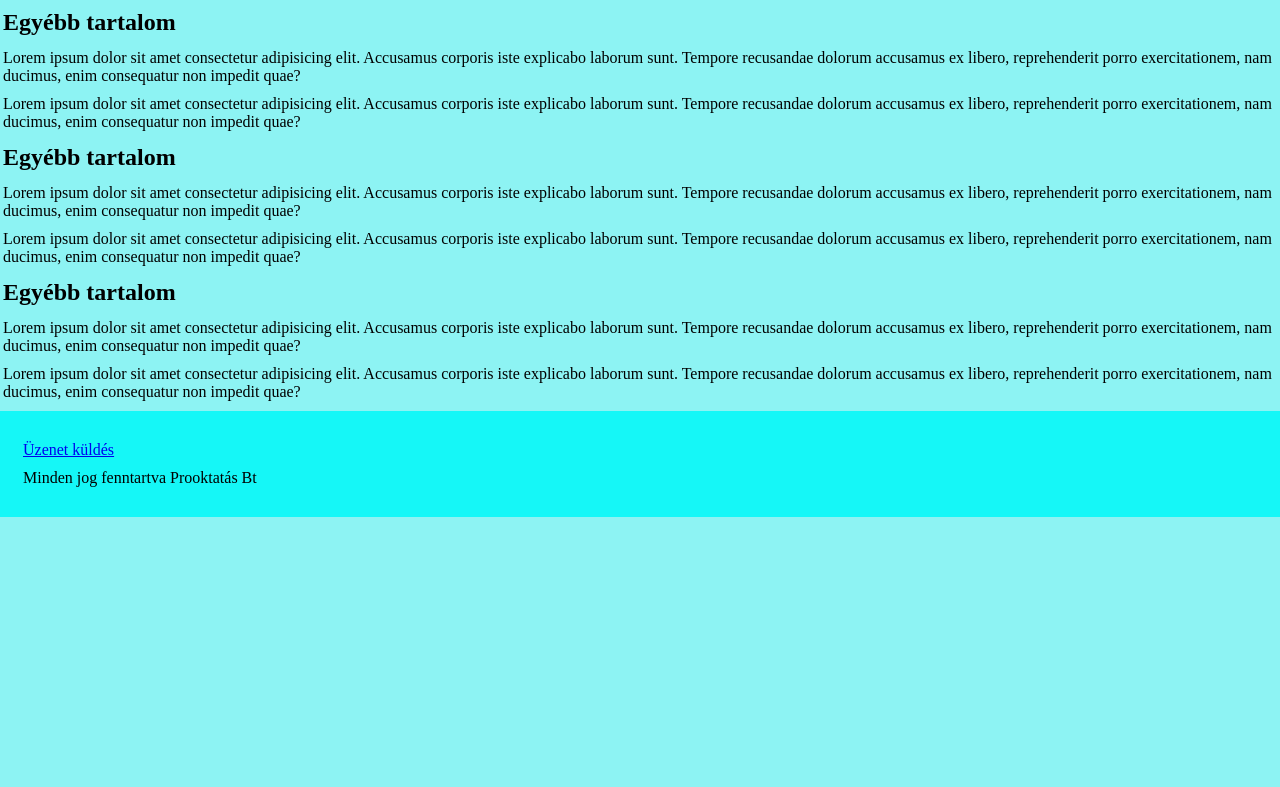
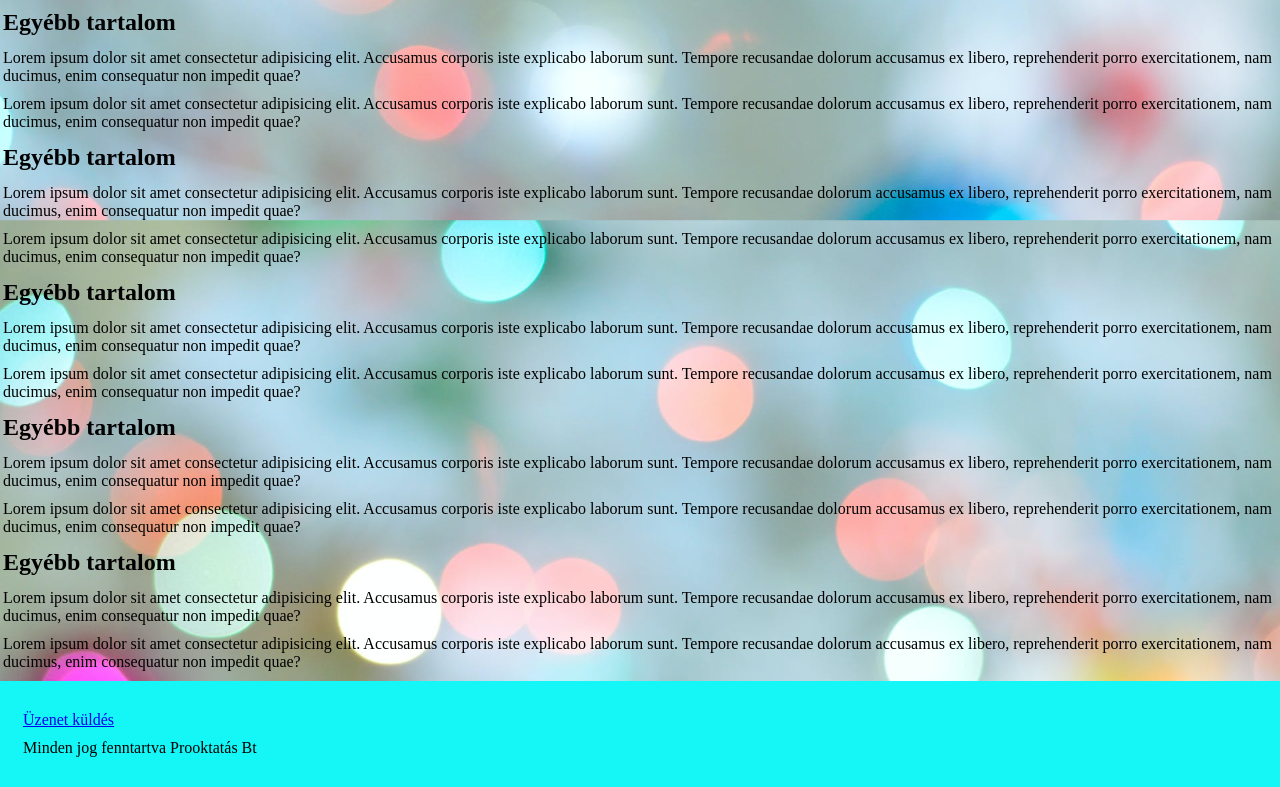
Before and after one commit to mdez81/mdez81.github.io, a plain HTML site: page index.html in a window 1280 px wide. Shown: the part 631-1418 px from the top of the page. Before the commit the page ends 1148 px from the top, so only its background shows below. Drawn offline with Linux system fonts and the light colour scheme.

Commit message:
background image

```diff
--- a/css/style.css
+++ b/css/style.css
@@ -6,6 +6,9 @@
 
 body{
     background-color: #8df3f3;
+    background-image: url(../img/background.jpg);
+    background-size: cover;
+    background-attachment: fixed;
 }
 
 header,
--- a/index.html
+++ b/index.html
@@ -94,7 +94,26 @@
             <p>Lorem ipsum dolor sit amet consectetur adipisicing elit. Accusamus corporis iste explicabo laborum sunt.
                 Tempore recusandae dolorum accusamus ex libero, reprehenderit porro exercitationem, nam ducimus, enim
                 consequatur non impedit quae?</p>
+            </section>
 
+            <section class="other-content">
+                <h2>Egyébb tartalom</h2>
+                <p>Lorem ipsum dolor sit amet consectetur adipisicing elit. Accusamus corporis iste explicabo laborum sunt.
+                    Tempore recusandae dolorum accusamus ex libero, reprehenderit porro exercitationem, nam ducimus, enim
+                    consequatur non impedit quae?</p>
+                <p>Lorem ipsum dolor sit amet consectetur adipisicing elit. Accusamus corporis iste explicabo laborum sunt.
+                    Tempore recusandae dolorum accusamus ex libero, reprehenderit porro exercitationem, nam ducimus, enim
+                    consequatur non impedit quae?</p>
+            </section>
+            <section class="other-content">
+                <h2>Egyébb tartalom</h2>
+                <p>Lorem ipsum dolor sit amet consectetur adipisicing elit. Accusamus corporis iste explicabo laborum sunt.
+                    Tempore recusandae dolorum accusamus ex libero, reprehenderit porro exercitationem, nam ducimus, enim
+                    consequatur non impedit quae?</p>
+                <p>Lorem ipsum dolor sit amet consectetur adipisicing elit. Accusamus corporis iste explicabo laborum sunt.
+                    Tempore recusandae dolorum accusamus ex libero, reprehenderit porro exercitationem, nam ducimus, enim
+                    consequatur non impedit quae?</p>
+            </section>
     </div>
     <footer>
         <p><a href="mailto:info@prooktatas.hu">Üzenet küldés</a></p>
```
Also changed, not shown: img/background.jpg (added).
